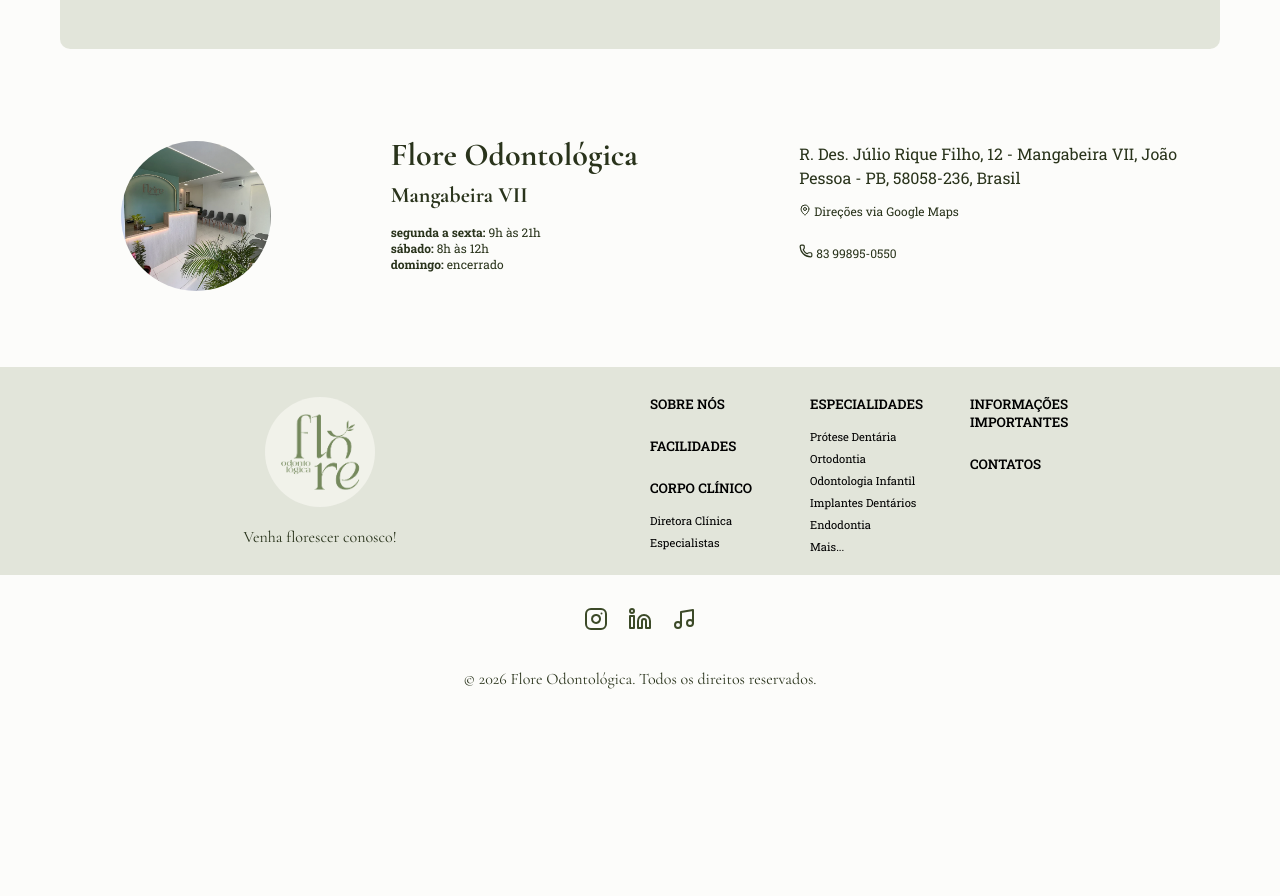
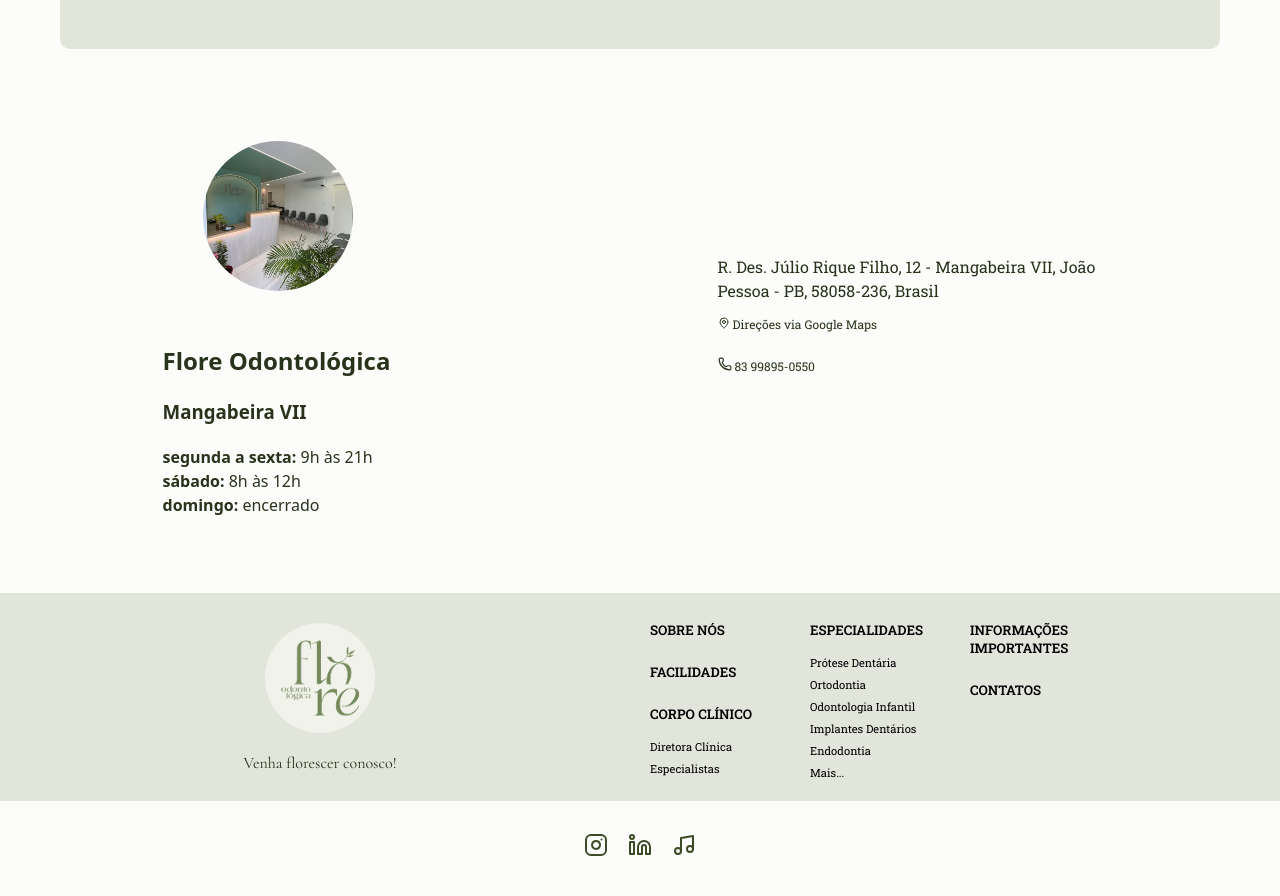
Before and after one commit to stephaniebrandao/project-flore-odontologica, a React (Vite) app: page /sobre-nos in a window 1280 px wide. Shown: the part 993-1889 px from the top of the page. Before the commit the page ends 1714 px from the top, so only its background shows below. Built offline with nearby package versions, Linux system fonts and the light colour scheme.

Commit message:
feat: update Card component to support multiple title and subtitle types

```diff
--- a/src/components/Card/Card.tsx
+++ b/src/components/Card/Card.tsx
@@ -2,16 +2,17 @@
 import "./card.css";
 
 interface ICard {
-  title: string;
-  subtitle: string;
-  info: ReactNode;
-  image?: string | ReactNode;
+  title: string | string[];
+  subtitle: string | string[];
+  info?: ReactNode | string[];
+  image?: string | string[] | ReactNode;
+  variant: "normal" | "specs";
 }
 
-function Card({ title, subtitle, info, image }: ICard) {
+function Card({ title, subtitle, info, image, variant }: ICard) {
   return (
     <>
-      <section className="container-info">
+      <section className={`${variant}`}>
         <div>
           <figure>{image}</figure>
         </div>
--- a/src/components/Card/card.css
+++ b/src/components/Card/card.css
@@ -1,23 +1,49 @@
-.container-info {
+.normal {
   display: flex;
   align-items: center;
 }
 
-.container-info > .titulos-horas > h2 {
+.normal > .titulos-horas > h2 {
   font-family: "Cormorant Garamond";
   font-size: 32px;
   margin: 0;
 }
 
-.container-info > .titulos-horas > h3 {
+.normal > .titulos-horas > h3 {
   font-family: "Cormorant Garamond";
   font-size: 22px;
   margin: 0;
 }
 
-.container-info > .titulos-horas > .info-horarios {
+.normal > .titulos-horas > .info-horarios {
   font-family: "Roboto Slab";
   font-size: 12px;
   margin: 0;
   line-height: 1rem;
 }
+
+.specs {
+  display: flex;
+  border: 1px solid rgb(200, 200, 200);
+  background-color: rgba(119, 136, 92, 0.2);
+  border-radius: 20px;
+  overflow: hidden;
+  width: 50%;
+  height: 100%;
+  margin: 20px auto;
+  padding: 20px;
+}
+
+.specs > .titulos-horas > h2 {
+  font-family: "Cormorant Garamond";
+  font-size: 24px;
+  margin: 0;
+}
+
+.specs > .titulos-horas > h3 {
+  font-family: "Roboto Slab";
+  font-size: 12px;
+  font-weight: 400;
+  margin: 0;
+  line-height: 1rem;
+}
```
